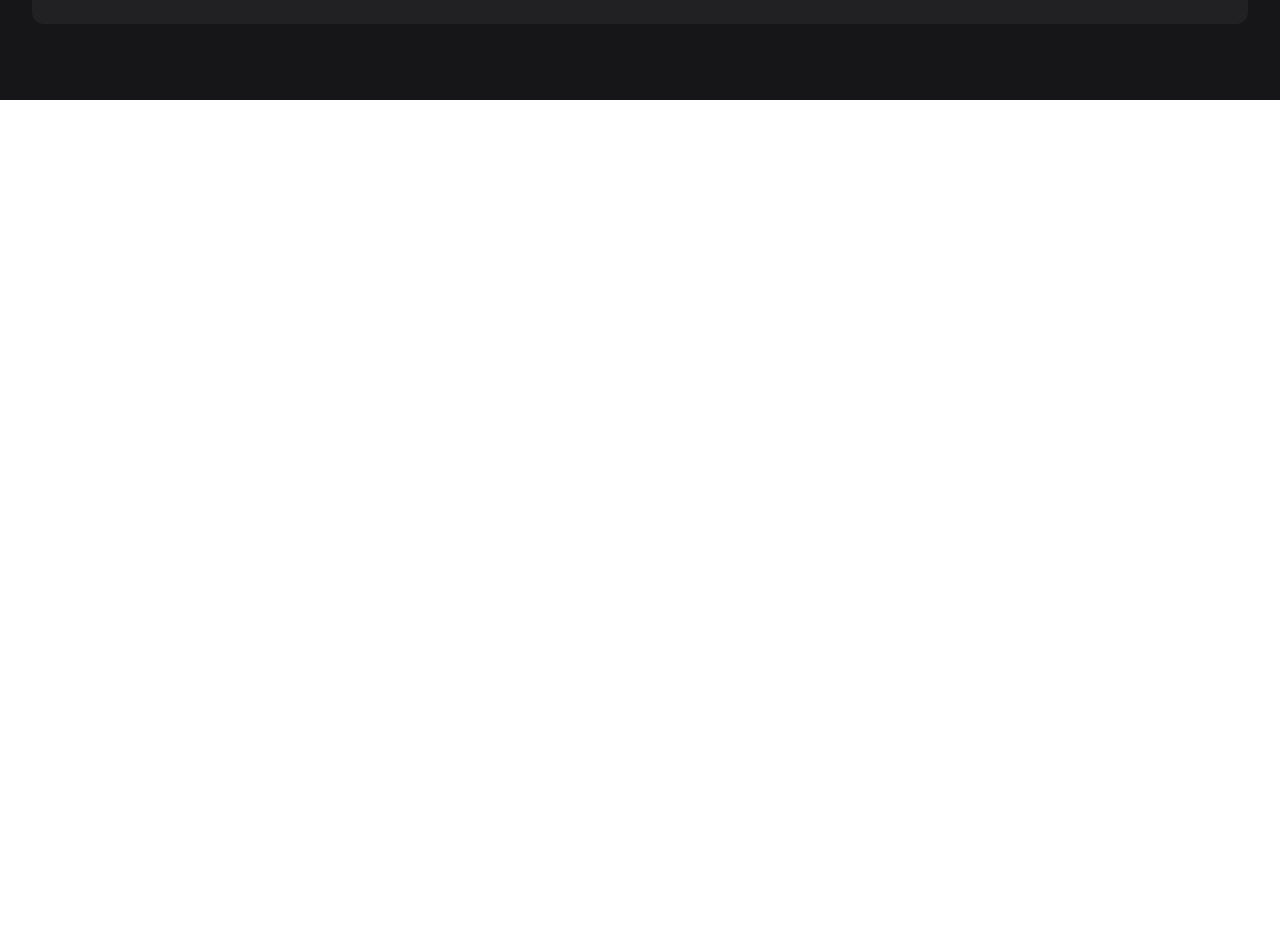
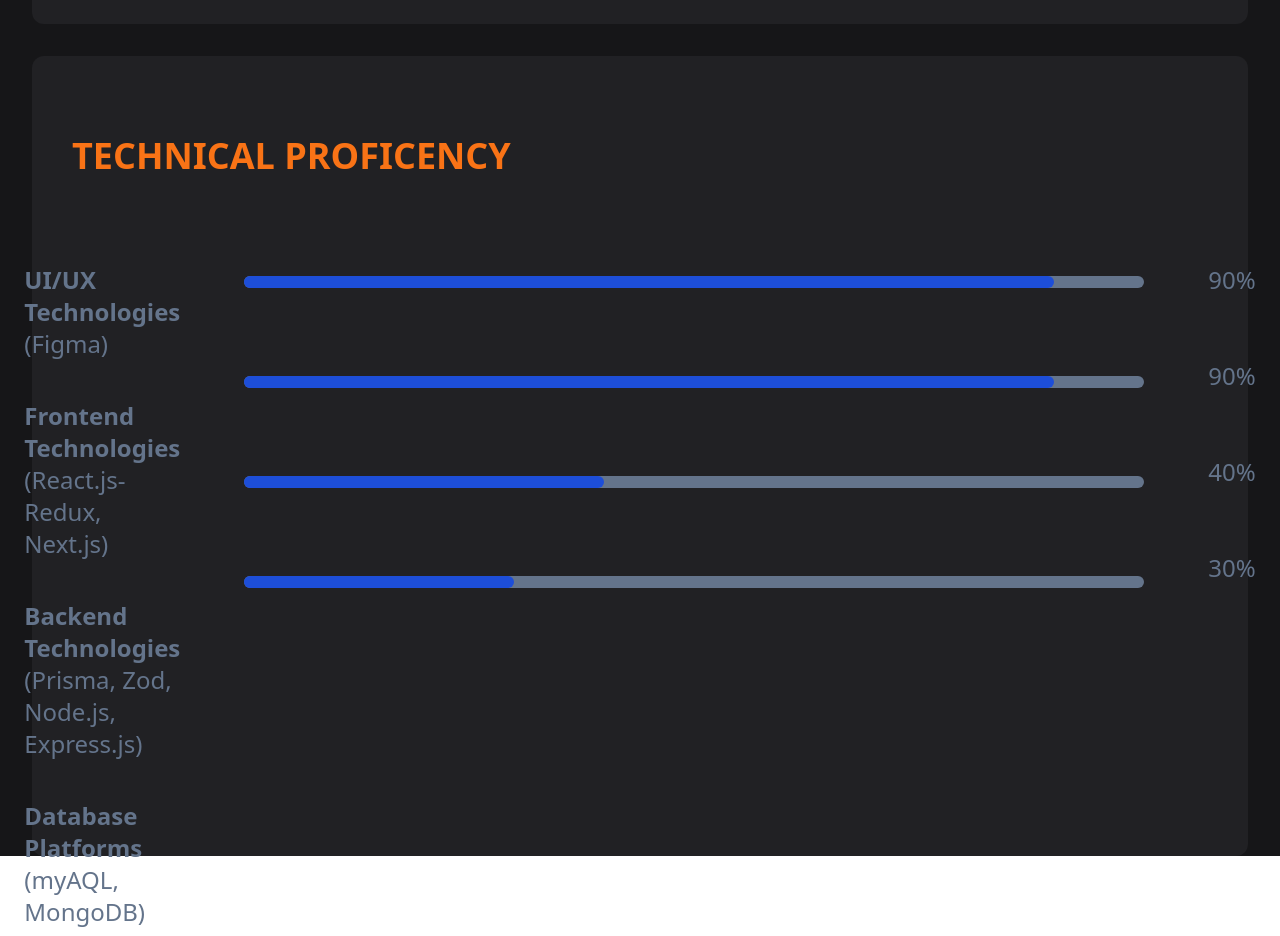
Before and after one commit to Manjil00/CODSOFT_Task-1-React-_ManjilMaharjan, a React (Create React App) app: page / in a window 1280 px wide. Shown: the part 700-1636 px from the top of the page. Before the commit the page ends 800 px from the top, so only its background shows below. Built offline with nearby package versions, Linux system fonts and the light colour scheme; a web font is replaced by a local one.

Commit message:
technical

```diff
--- a/src/components/Section1.jsx
+++ b/src/components/Section1.jsx
@@ -10,7 +10,7 @@
 
     <div className="innerContainer bg-bgcolorlite rounded-xl h-[600px] w-full relative flex flex-col md:flex-row  ">
         <div className="text flex flex-col justify-start items-start ml-8 md:ml-44">
-            <h1 className='text-2xl md:text-6xl font-bold text-start text-slate-500 mt-10'>Hello, I'm <span className='text-orange-500'>Manjil Maharjan</span>
+            <h1 className='text-2xl lg:text-6xl font-bold text-start text-slate-500 mt-10'>Hello, I'm <span className='text-orange-500'>Manjil Maharjan</span>
             <br/> And I'm a <span className='text-orange-500 '>Frontend Developer</span> </h1>
             <p className='mt-10 text-slate-500 '>Transforming complex ideas into simple and sophisticated web visuals, leveraging React.js,
                 <br/>seamless API integration, and intuitive UI design to create engaging and responsive user experiences. </p>
--- /dev/null
+++ b/src/components/progress.jsx
@@ -0,0 +1,14 @@
+import React from 'react'
+
+const Progress = ({ percentage }) => {
+return (
+    <div className="w-[120px] md:w-[900px] bg-slate-500 rounded-full h-2 md:h-3 m-3" >
+    <div
+    className=" bg-blue-700 h-2 md:h-3 rounded-full"
+    style={{ width: `${percentage}%` }}
+    ></div>
+</div>
+)
+}
+
+export default Progress;
--- a/src/pages/Introduction.jsx
+++ b/src/pages/Introduction.jsx
@@ -2,8 +2,7 @@
 import Nav from '../components/Nav';
 import Section1 from '../components/Section1';
 
-
-
+import Progress from '../components/progress';
 
 
 const Introduction = () => {
@@ -11,7 +10,36 @@
 <div className="main-container h-[100vh] w-full bg-bgcolor">
     <Nav/>
     <Section1/>
+    <div className="Section2 h-[800px] w-full bg-bgcolor px-8 ">
+        <div className="innercontainer2 bg-bgcolorlite h-full w-full rounded-xl flex flex-col justify-start items-start ">
+        <h1 className="tech text-sm lg:text-4xl text-orange-500 mt-20 ml-10 font-bold ">TECHNICAL PROFICENCY</h1>
 
+        <div className="Progression bg-bgcolorlite h-[400px] w-full mt-20 flex justify-center items-start gap-5">
+        <div className="UI/UX flex flex-col justify-between items-center p-2 mx-2 gap-10 font-bold">
+                <h1 className="UI/UX text-xs md:text-2xl text-slate-500">UI/UX Technologies <br/><span className='font-normal'>(Figma)</span></h1>
+                <h1 className="frontend text-xs md:text-2xl text-slate-500">Frontend Technologies <br/><span className='font-normal'>(React.js-Redux, Next.js)</span></h1>
+                <h1 className="backend text-xs md:text-2xl text-slate-500">Backend Technologies <br/> <span className='font-normal'>(Prisma, Zod, Node.js, Express.js)</span></h1>
+                <h1 className="database text-xs md:text-2xl text-slate-500">Database Platforms <br/> <span className='font-normal'>(myAQL, MongoDB)</span></h1>
+
+            </div>
+
+            <div className="frontend flex flex-col justify-between items-center p-2 mx-2  gap-16">
+                <Progress percentage={90}/>
+                <Progress percentage={90}/>
+                <Progress percentage={40}/>
+                <Progress percentage={30}/>
+            </div>
+
+            <div className="backend flex flex-col justify-between items-center p-2 mx-2  gap-16">
+                <h1 className="num text-xs md:text-2xl text-slate-500">90%</h1>
+                <h1 className="num text-xs md:text-2xl text-slate-500">90%</h1>
+                <h1 className="num text-xs md:text-2xl text-slate-500">40%</h1>
+                <h1 className="num text-xs md:text-2xl text-slate-500">30%</h1>
+            </div>
+
+        </div>
+        </div>
+    </div>
 </div>
 )
 }
```
